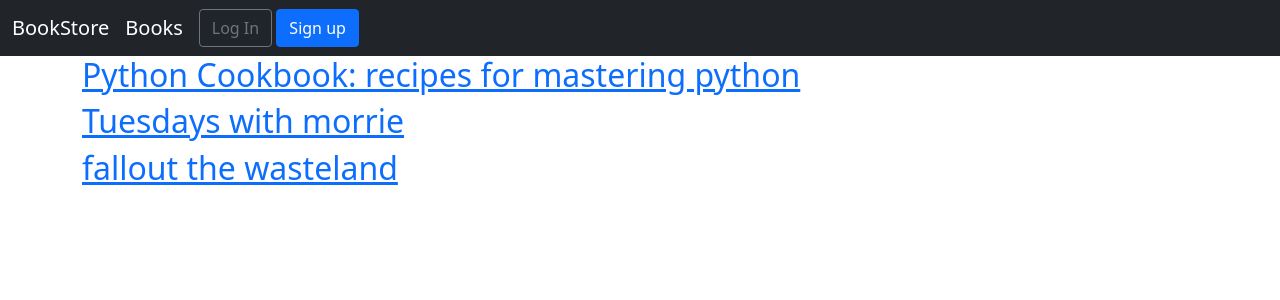
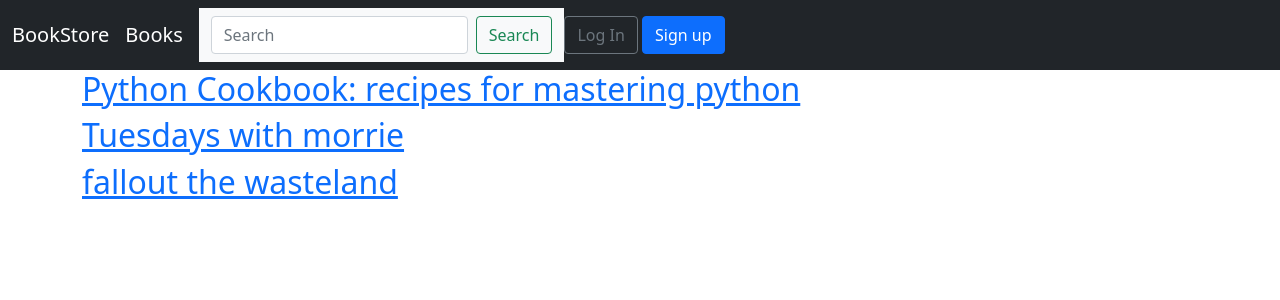
Before and after one commit to TUD-SDEV/lab-9-upload-karlmcdonnell12, a Django app: page /books/ in a window 1280 px wide. Shown: the top 300 px of the page. Run offline with Django 3.2, Linux system fonts and the light colour scheme; data comes from the database, SQL or seed files in the repository.

Commit message:
lab 9 part 5 commit

```diff
--- a/books/urls.py
+++ b/books/urls.py
@@ -1,6 +1,7 @@
 from django.urls import path
-from .views import BookListView, BookDetailView
+from .views import BookListView, BookDetailView, SearchResultsListView
 urlpatterns = [
  path('', BookListView.as_view(), name='book_list'),
  path('<uuid:pk>', BookDetailView.as_view(), name='book_detail'),
+ path('search/', SearchResultsListView.as_view(), name='search_results'),
 ]
--- a/books/views.py
+++ b/books/views.py
@@ -1,5 +1,6 @@
 from django.views.generic import ListView, DetailView
 from .models import Book
+from django.db.models import Q
 
 class BookListView(ListView):
     model = Book
@@ -10,3 +11,13 @@
     model = Book
     template_name = 'books/book_detail.html'
 # Create your views here.
+
+class SearchResultsListView(ListView):
+    model = Book
+    contect_object_name = 'book_list'
+    template_name = 'books/search_results.html'
+
+    def get_queryset(self):
+        query = self.request.get('q')
+        return Book.objects.filter(
+            Q(title__icontains=query) | Q(author__icontains=query))
--- a/templates/base.html
+++ b/templates/base.html
@@ -19,6 +19,14 @@
         <button class="navbar-toggler" type="button" data-bs-toggle="collapse" data-bs-target="#navbarSupportedContent" aria-controls="navbarSupportedContent" aria-expanded="false" aria-label="Toggle navigation">
           <span class="navbar-toggler-icon"></span>
         </button>
+        <nav class="navbar navbar-light bg-light">
+          <div class="container-fluid">
+            <form class="d-flex" action="{% url 'search_results' %}" method ="get">
+                <input name = "q" class="form-control me-2" type="search" placeholder="Search" aria-label="Search">
+                <button class="btn btn-outline-success" type="submit">Search</button>
+              </form>
+            </div>
+          </nav>
         <div class="collapse navbar-collapse" id="navbarSupportedContent">
           {% if user.is_authenticated %}
           <ul class="nav navbar-nav ms-auto">
```
Also changed, not shown: templates/books/search_results.html (added, +12 -0 lines).
